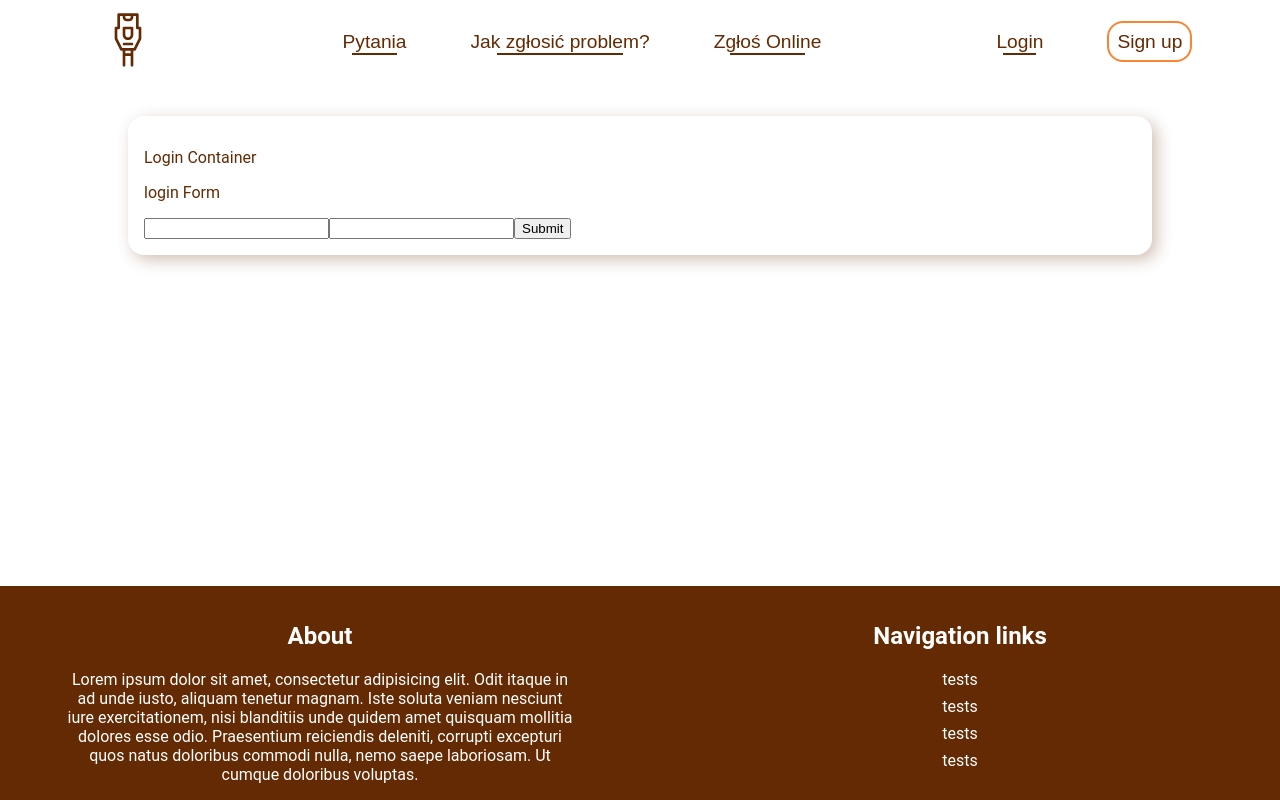
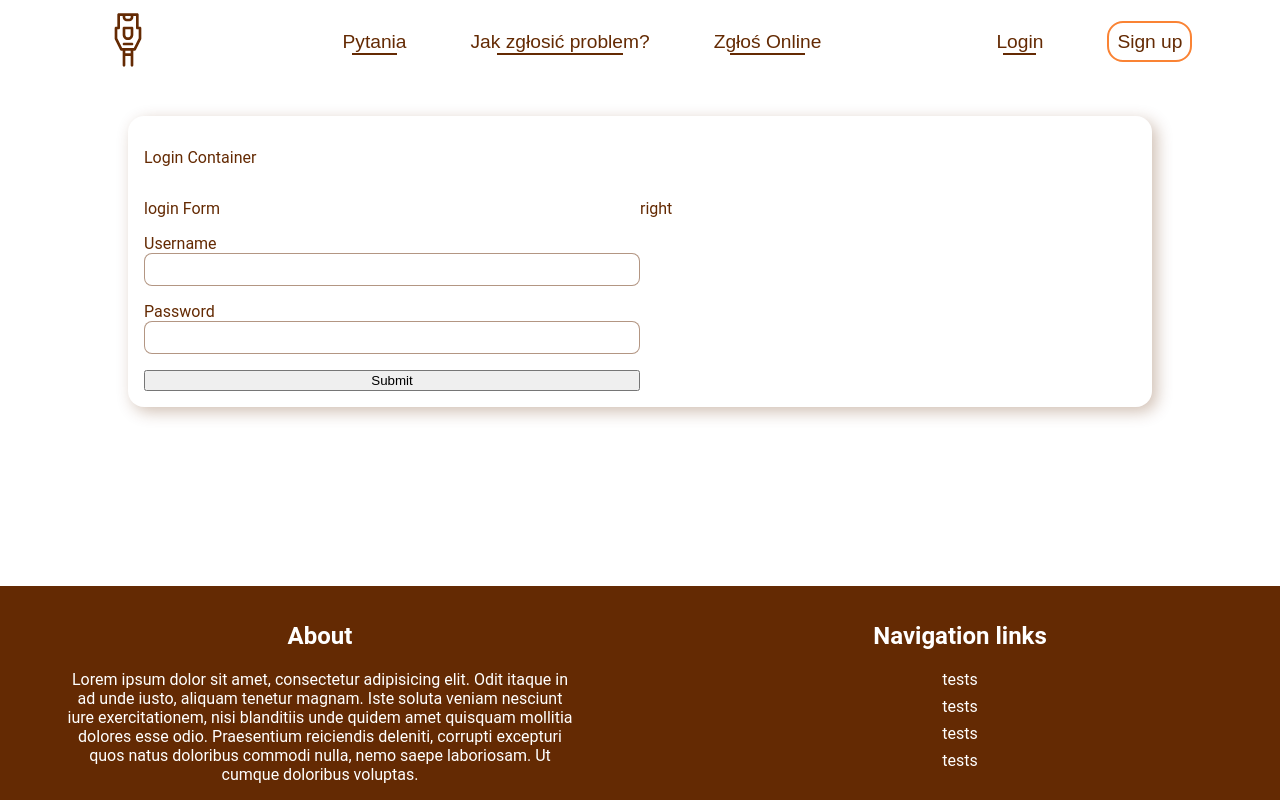
Before and after one commit to PatrykSiekierski/Dorm-Assist, a React (Vite) app in the folder dorm-assist-website/: page /login in a window 1280 px wide. Built offline with nearby package versions, Linux system fonts and the light colour scheme; a web font is replaced by a local one.

Commit message:
Update login form

```diff
--- a/dorm-assist-website/src/components/LoginAndRegister/loginForm.jsx
+++ b/dorm-assist-website/src/components/LoginAndRegister/loginForm.jsx
@@ -7,13 +7,24 @@ export default function LoginForm() {
   };
 
   return (
-    <div>
-      <p>login Form</p>
-      <form onSubmit={handleSubmit(onSubmit)}>
-        <input {...register("username")} />
-        <input {...register("password")} />
-        <input type="submit" />
-      </form>
+    <div className="register-page">
+      <div className="register-page__left">
+        <p>login Form</p>
+        <form onSubmit={handleSubmit(onSubmit)} className="register-form">
+          <div className="register-form__element">
+            <label htmlFor="">Username</label>
+            <input {...register("username")} />
+          </div>
+          <div className="register-form__element">
+            <label htmlFor="">Password</label>
+            <input {...register("password")} />
+          </div>
+          <input type="submit" />
+        </form>
+      </div>
+      <div className="register-page__left">
+        <p>right</p>
+      </div>
     </div>
   );
 }
```
